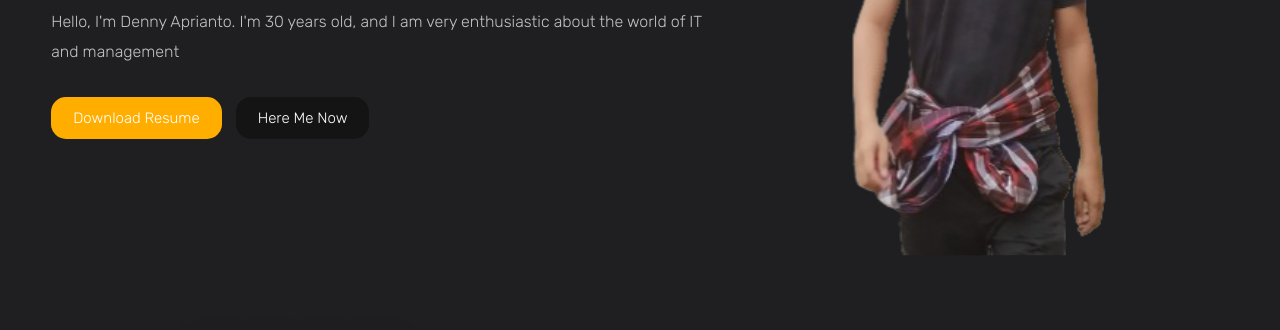
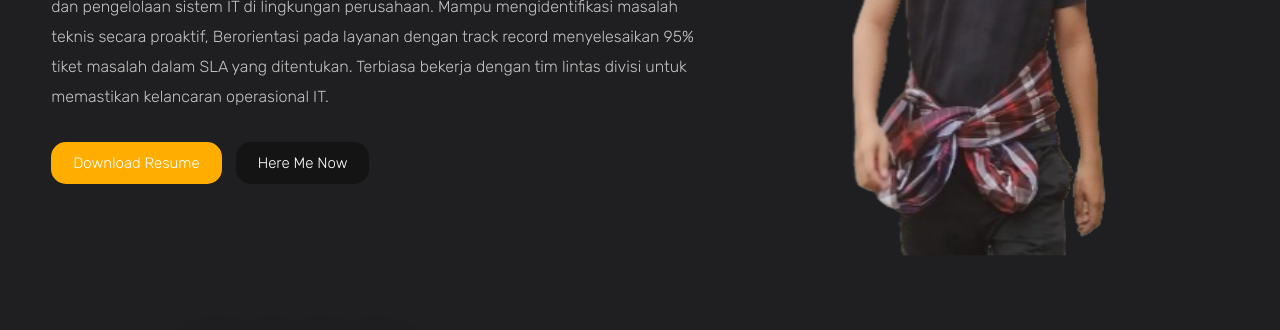
Before and after one commit to hallo-denny/iamdenny, a plain HTML site: page index.html in a window 1280 px wide. Shown: the part 381-711 px from the top of the page. Drawn offline with nearby package versions, Linux system fonts and the light colour scheme.

Commit message:
Update index.html

```diff
--- a/index.html
+++ b/index.html
@@ -39,7 +39,7 @@
         <div class="home-text">
             <span>IT Management</span>
             <h1>Denny Aprianto</h1>
-            <p>Hello, I'm Denny Aprianto. I'm 30 years old, and I am very enthusiastic about the world of IT and management</p>
+            <p>IT Support Engineer dengan pengalaman lebih dari 4 tahun memberikan dukungan teknis dan pengelolaan sistem IT di lingkungan perusahaan. Mampu mengidentifikasi masalah teknis secara proaktif, Berorientasi pada layanan dengan track record menyelesaikan 95% tiket masalah dalam SLA yang ditentukan. Terbiasa bekerja dengan tim lintas divisi untuk memastikan kelancaran operasional IT.</p>
             <div class="main-btn">
                 <a href="https://drive.google.com/file/d/1Y23wt2Xq0AShm3Wg0Rq-R7Y9qaFh35UB/view?usp=sharing" tap="downloadFile" class="btn">Download Resume</a>
                 <a href="#" class="btn two">Here Me Now</a>
```
